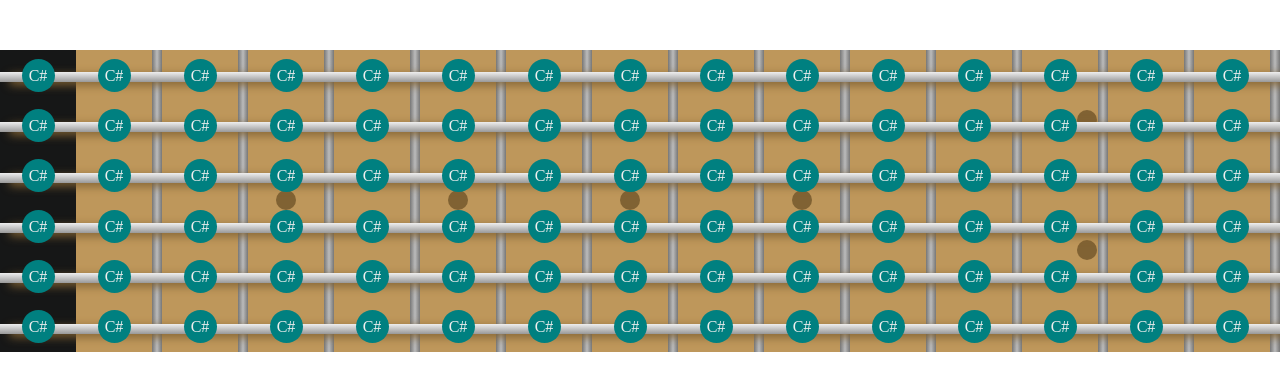
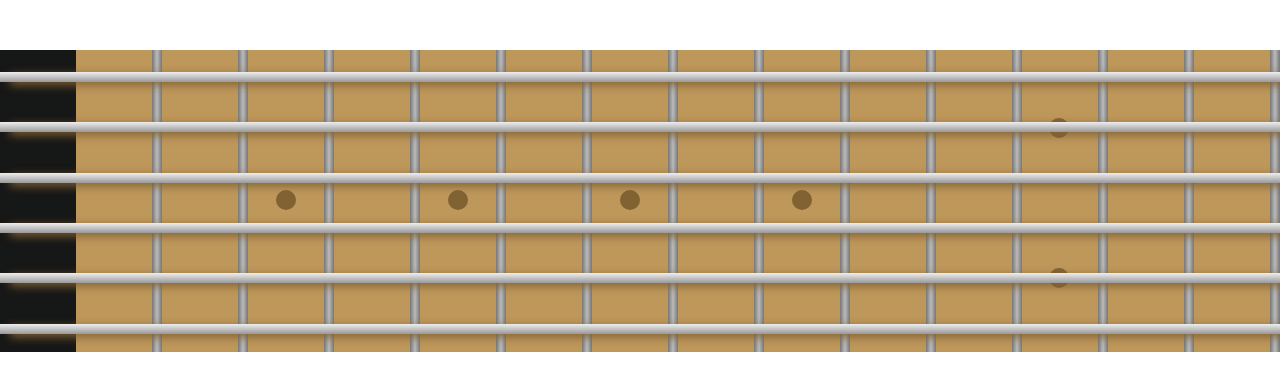
Before and after one commit to EricChukoltyansky/Guitar-Scales, a React (Create React App) app: page / in a window 1280 px wide. Shown: the top 390 px of the page. Built offline with nearby package versions, Linux system fonts and the light colour scheme.

Commit message:
adding double dotted

```diff
--- a/src/Components/Fretboard/Fretboard.tsx
+++ b/src/Components/Fretboard/Fretboard.tsx
@@ -54,6 +54,7 @@ const Note = styled.div`
     background-color: teal;
     z-index: 2;
     color: #eee;
+    opacity: 0;
   }
 
   .single-fretmark {
@@ -73,8 +74,8 @@ const Note = styled.div`
     width: 20px;
     border-radius: 50%;
     background-color: #806233;
-    top: 200px;
-    transform: translate(0, -50%);
+    top: 58px;
+    transform: translate(-140%, 50%);
   }
 
   .double-fretmark::after {
@@ -84,8 +85,8 @@ const Note = styled.div`
     width: 20px;
     border-radius: 50%;
     background-color: #806233;
-    top: 70px;
-    transform: translate(0, -50%);
+    top: 208px;
+    transform: translate(-140%, 50%);
   }
 `;
 
```
